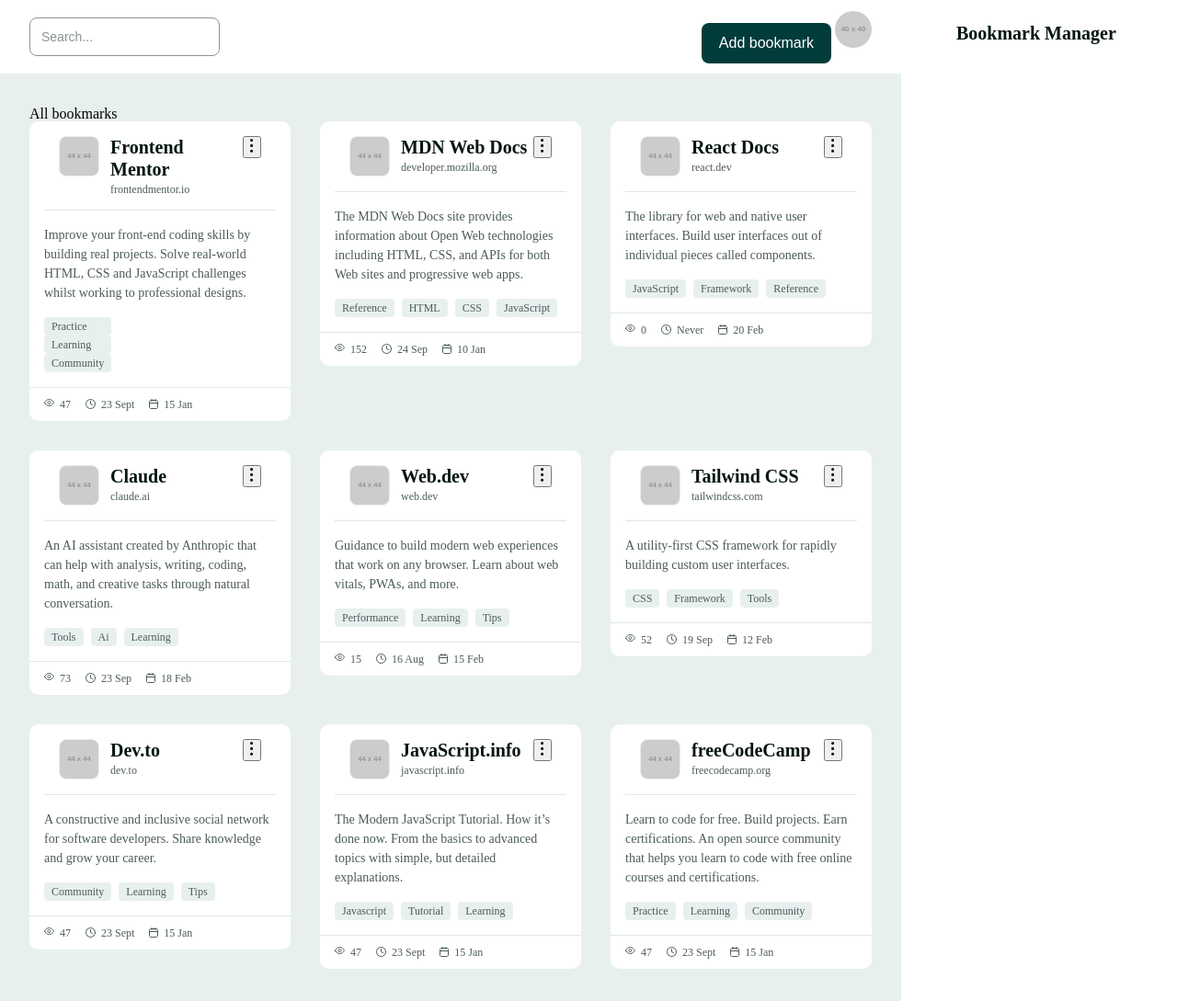
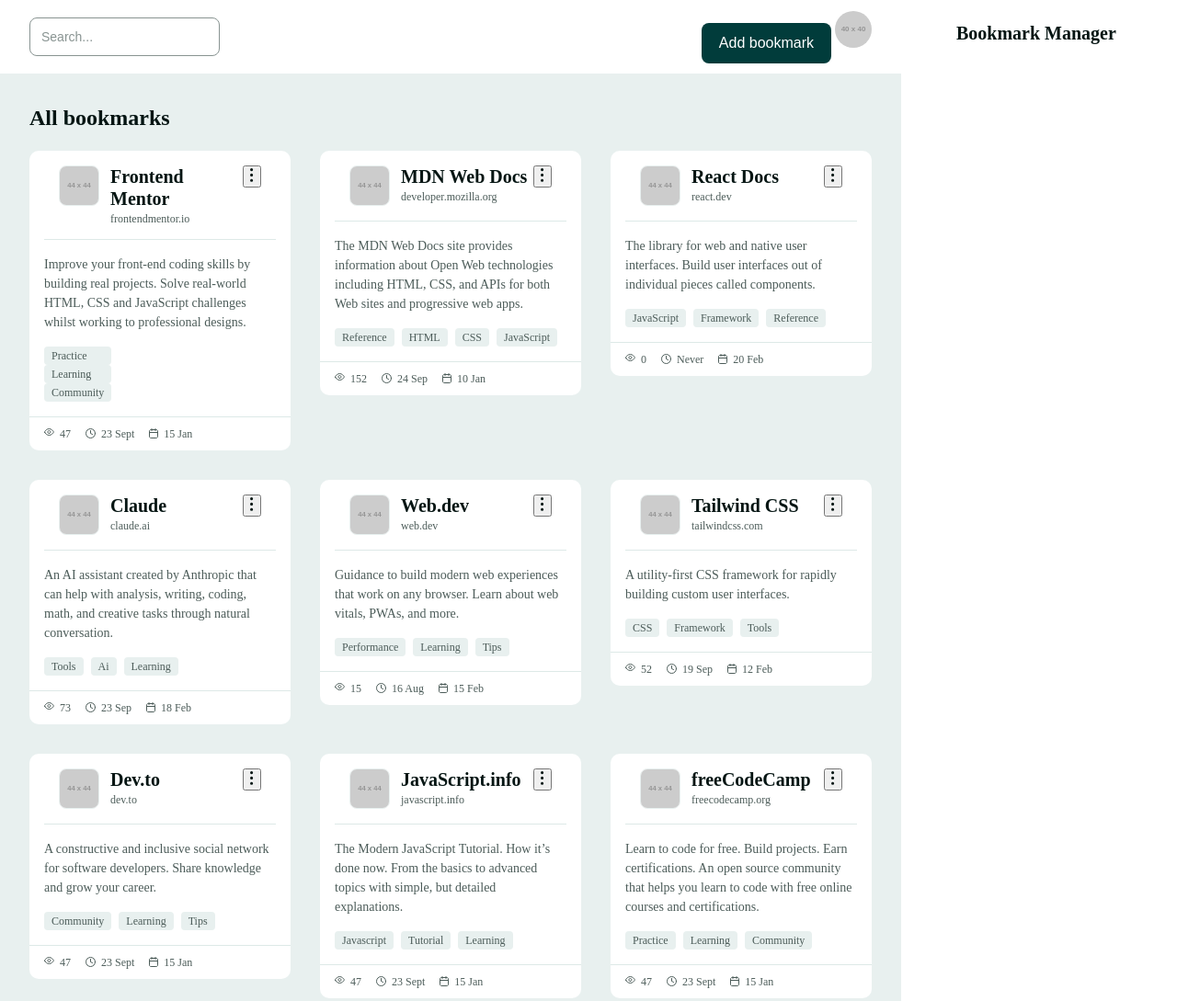
Before and after one commit to alenkif12-ux/bookmark-meneger, a plain HTML site: page index.html in a window 1280 px wide. Shown: the top 1089 px of the page at 92% size. Drawn offline with Linux system fonts and the light colour scheme; placeholder pictures from the web are drawn by us.

Commit message:
fixed class names in html file. add a title to the main section.

```diff
--- a/index.html
+++ b/index.html
@@ -19,7 +19,7 @@
             </div>
         </header>
         <main class="main">
-            <h1 class="main_title">All bookmarks</h1>
+            <h1 class="main__title">All bookmarks</h1>
             <ul class="bookmarks">
                 <li>
                     <article class="bookmark">
```
